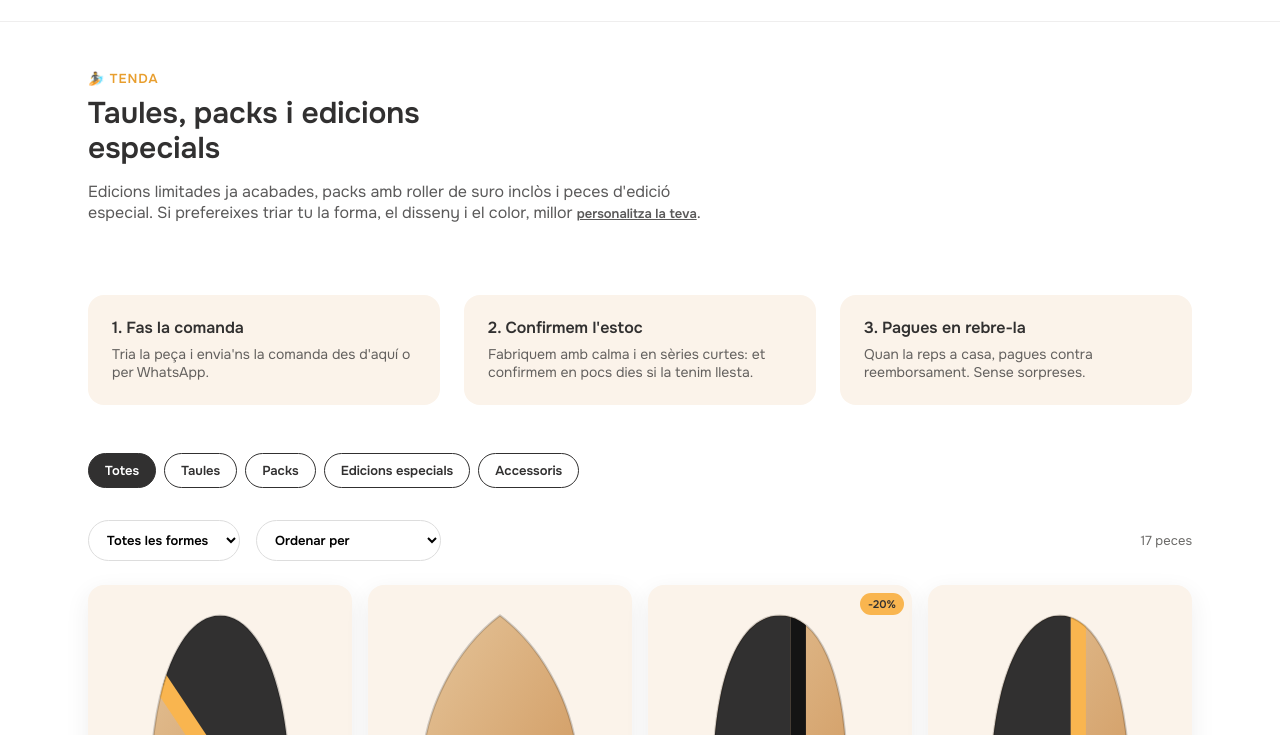
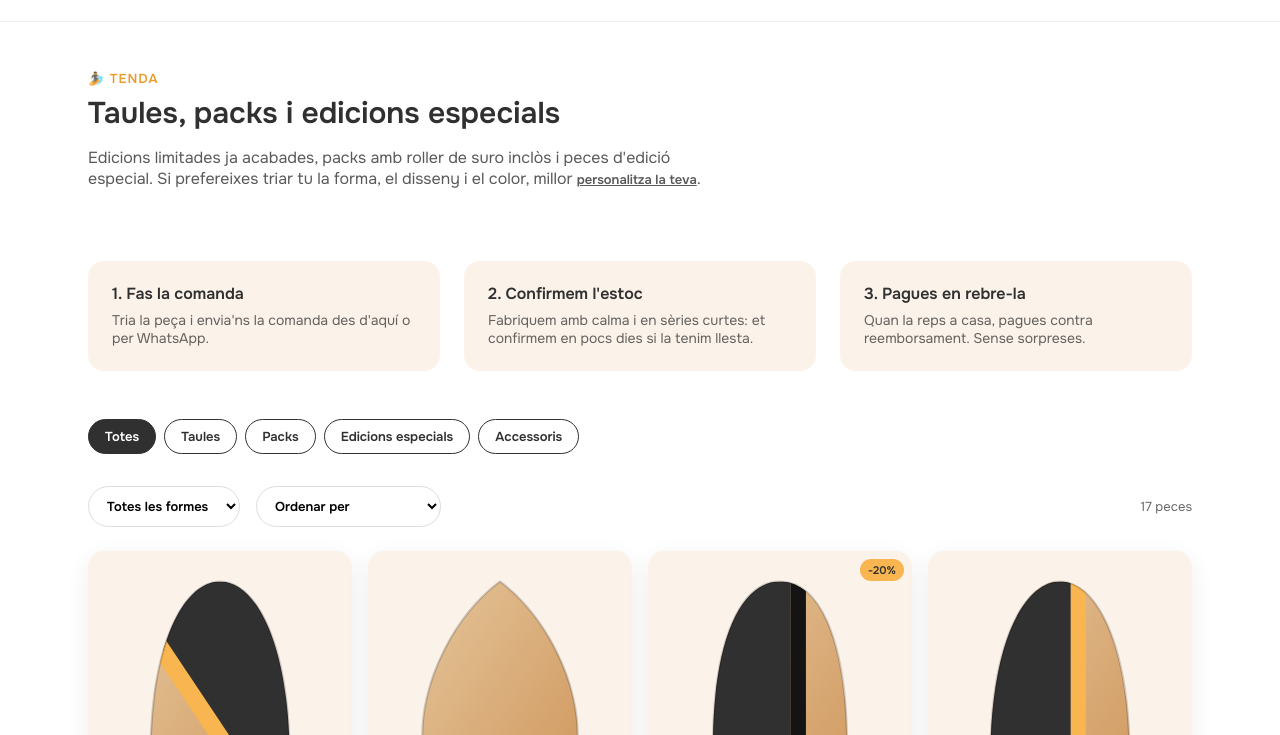
Before and after one commit to claudiasunday/onirik, a plain HTML site: page tenda.html in a window 1280 px wide. Shown: the part 65-800 px from the top of the page. Drawn offline with Linux system fonts and the light colour scheme; a web font is replaced by a local one.

Commit message:
Deixa que l'H1 de les pàgines de contingut ocupi tot l'ample
Treu el max-width:20ch de .page-hero h1 — amb titulars llargs (com el
de Coneix-nos) quedava partit en moltes línies estretes en lloc
d'aprofitar l'ample disponible.

```diff
--- a/assets/css/styles.css
+++ b/assets/css/styles.css
@@ -1425,7 +1425,6 @@ section {
 .page-hero h1 {
   font-size: var(--fs-h1);
   margin-top: var(--space-2);
-  max-width: 20ch;
 }
 
 .page-hero .lede {
@@ -1699,7 +1698,7 @@ section {
   padding-top: calc(var(--header-h) + var(--space-4));
 }
 
-/* "Progress bar" navegable: els 3 punts es reparteixen a partes iguals
+/* "Progress bar" navegable: els 3 punts es reparteixen a parts iguals
    sobre tot l'ample (flex:1 a cada .step-dot) perquè el seu centre
    horitzontal caigui exactament a 1/6, 1/2 i 5/6 de l'ample total —
    així la línia connectora (.step-connector) es pot posicionar amb
```
